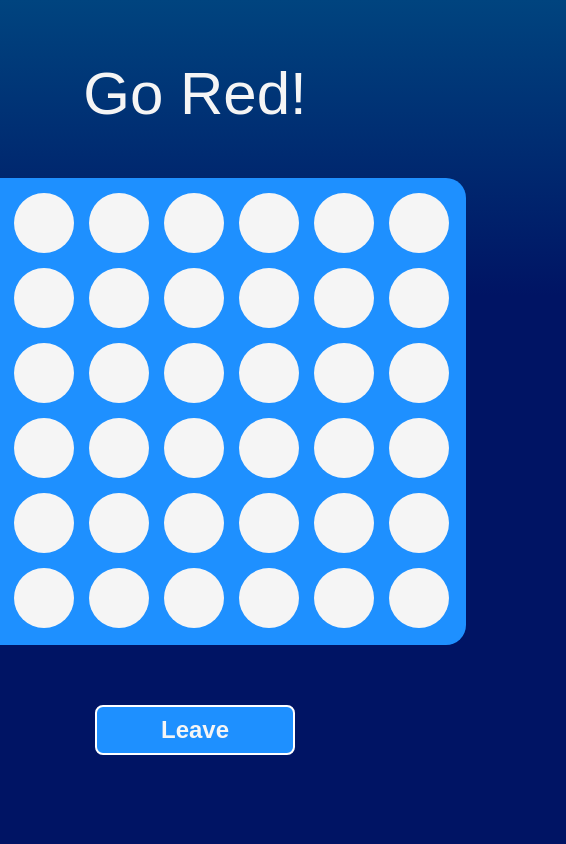
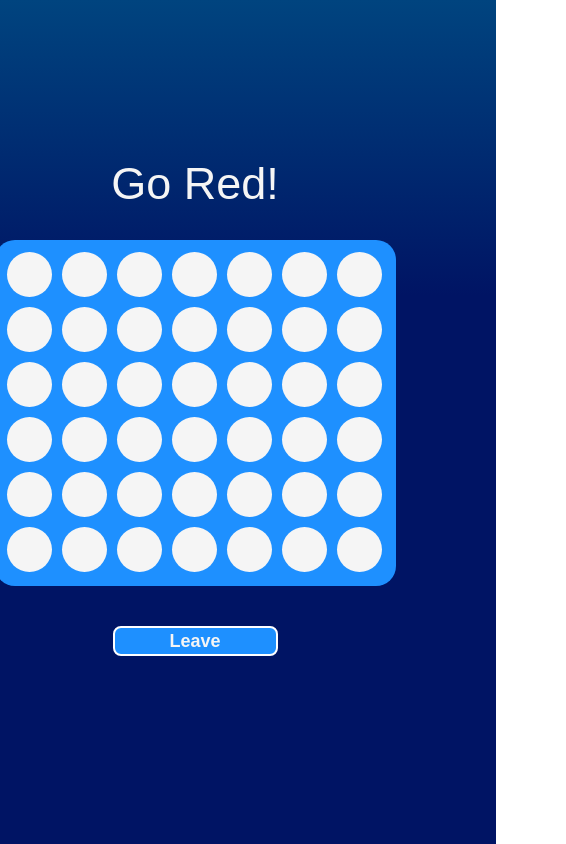
Before and after one commit to niklassheth/Connect4, a React (Create React App) app in the folder src/main/frontend/: page /local in a window 390 px wide. Shown: the whole page, 566 px wide, since content can reach past the window. Built offline with nearby package versions, Linux system fonts and the light colour scheme; a web font is replaced by a local one.

Commit message:
added some media queries for lower resolutions for the time being.

```diff
--- a/src/main/frontend/src/components/App/App.css
+++ b/src/main/frontend/src/components/App/App.css
@@ -24,3 +24,11 @@
 .button-disabled {
     background-color: rgb(139, 197, 255);
 }
+@media (max-height: 700px) or (max-width: 700px) {
+    .button-enabled {
+        min-width: 165px;
+        min-height: 30px;
+        max-height: 30px;
+        font-size: large;
+    }
+}
--- a/src/main/frontend/src/components/Board/Board.css
+++ b/src/main/frontend/src/components/Board/Board.css
@@ -23,3 +23,16 @@
     margin-top: 50px;
     margin-bottom: 50px;
 }
+@media (max-height: 700px) or (max-width: 700px) {
+    :root {
+        --board-gaps: 10px;
+        --chip-size: 45px;
+    }
+    .Board {
+        padding: 12px;
+        padding-right: 14px;
+
+        margin-top: 30px;
+        margin-bottom: 30px;
+    }
+}
--- a/src/main/frontend/src/components/Connect4Local/Connect4Local.css
+++ b/src/main/frontend/src/components/Connect4Local/Connect4Local.css
@@ -27,3 +27,8 @@
   margin-top: 10px;
   margin-bottom: 30px;
 }
+@media (max-height: 700px) or (max-width: 700px) {
+  #Turn, #Over {
+    font-size: 45px;
+  }
+}
```
